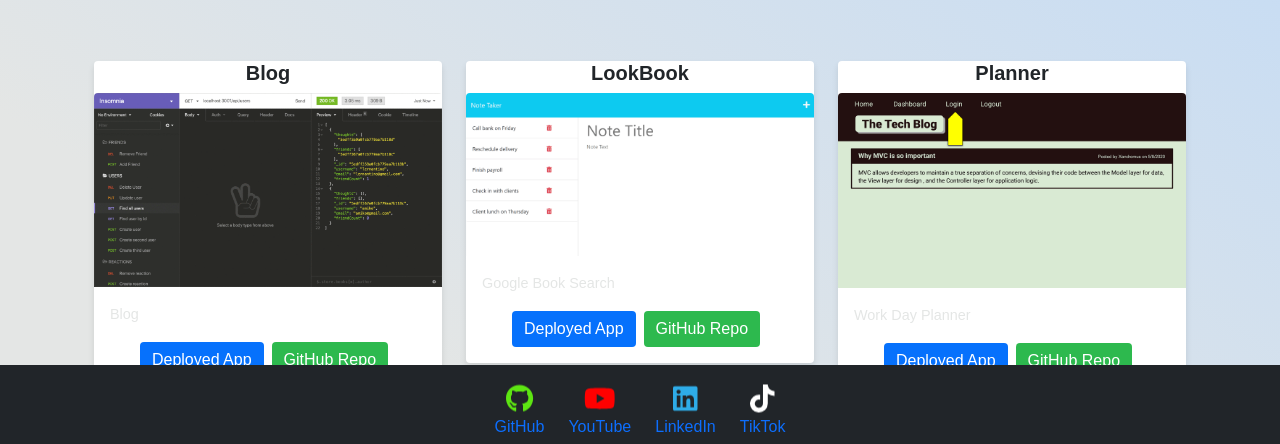
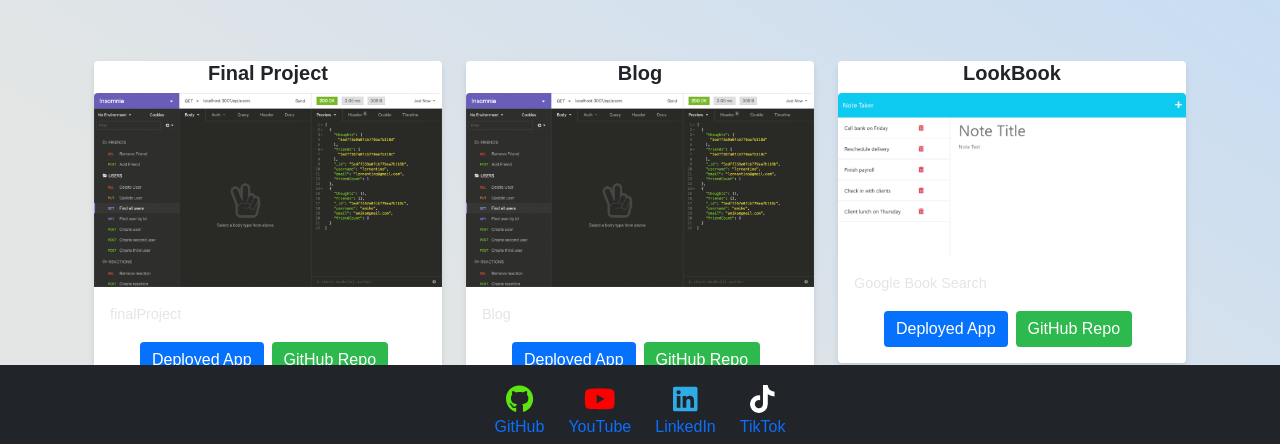
Before and after one commit to griffinwoj/GWportfolio, a React (Create React App) app: page /src/components/Portfolio.js in a window 1280 px wide. Shown: the part 287-731 px from the top of the page. Built offline with nearby package versions, Linux system fonts and the light colour scheme; grey boxes are pictures that could not be loaded; the HTML template or start-up script is replaced by a standard one.

Commit message:
working on redeployed version!

```diff
--- a/src/components/Portfolio.js
+++ b/src/components/Portfolio.js
@@ -1,5 +1,6 @@
 import React from "react";
 import Project from "./Project"; // Assuming the Project component is in the same directory
+// import finalProject from "";
 import WorkDayPlanner from "../images/14-mvc-homework-demo-01.gif";
 import WebAPI from "../images/06-server-side-apis-homework-demo.png";
 import Weather from "../images/21-mern-homework-demo-02.gif";
@@ -18,6 +19,13 @@ function Portfolio() {
       <div className="container">
         <div className="row">
           {[
+            {
+              title: "Final Project",
+              description: "finalProject",
+              imgSrc: Blog,
+              deployedLink: "",
+              githubLink: ""
+            },
             {
               title: "Blog",
               description: "Blog",
```
Also changed, not shown: 7 other files (tests, documents, lock files or other folders).
